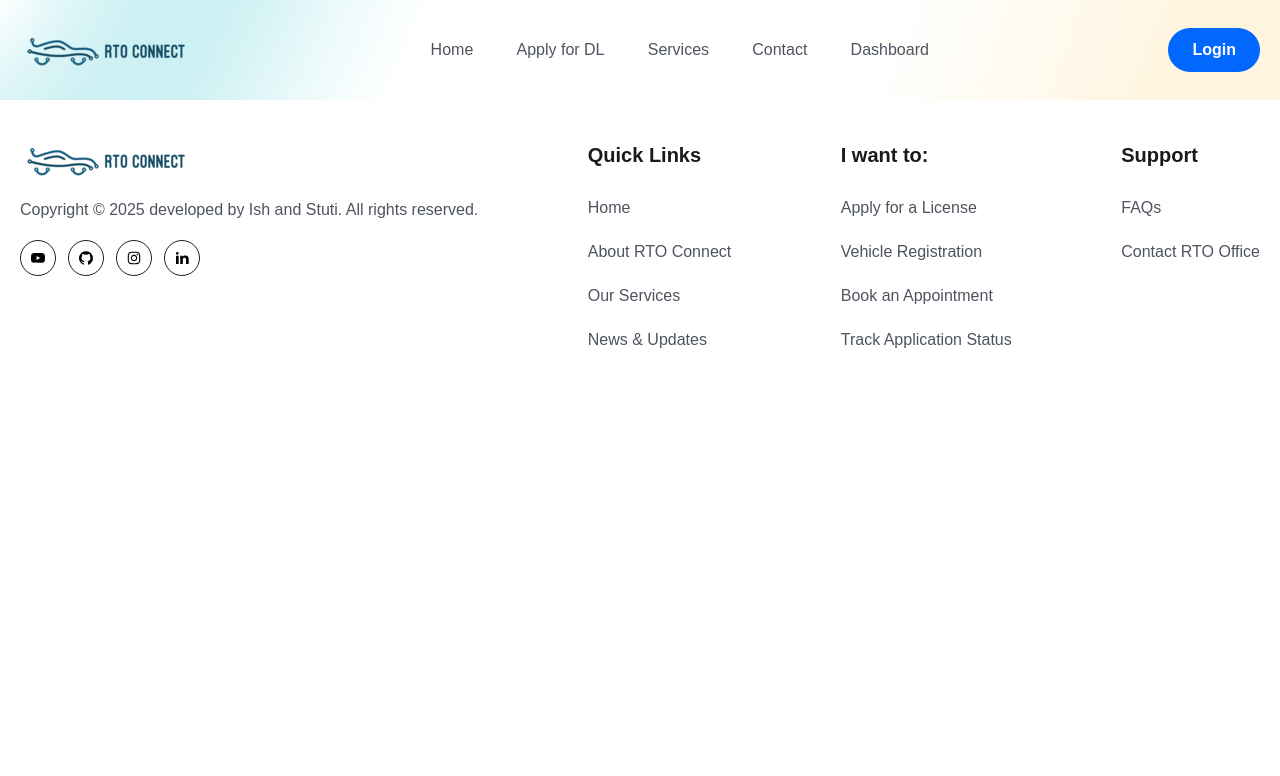
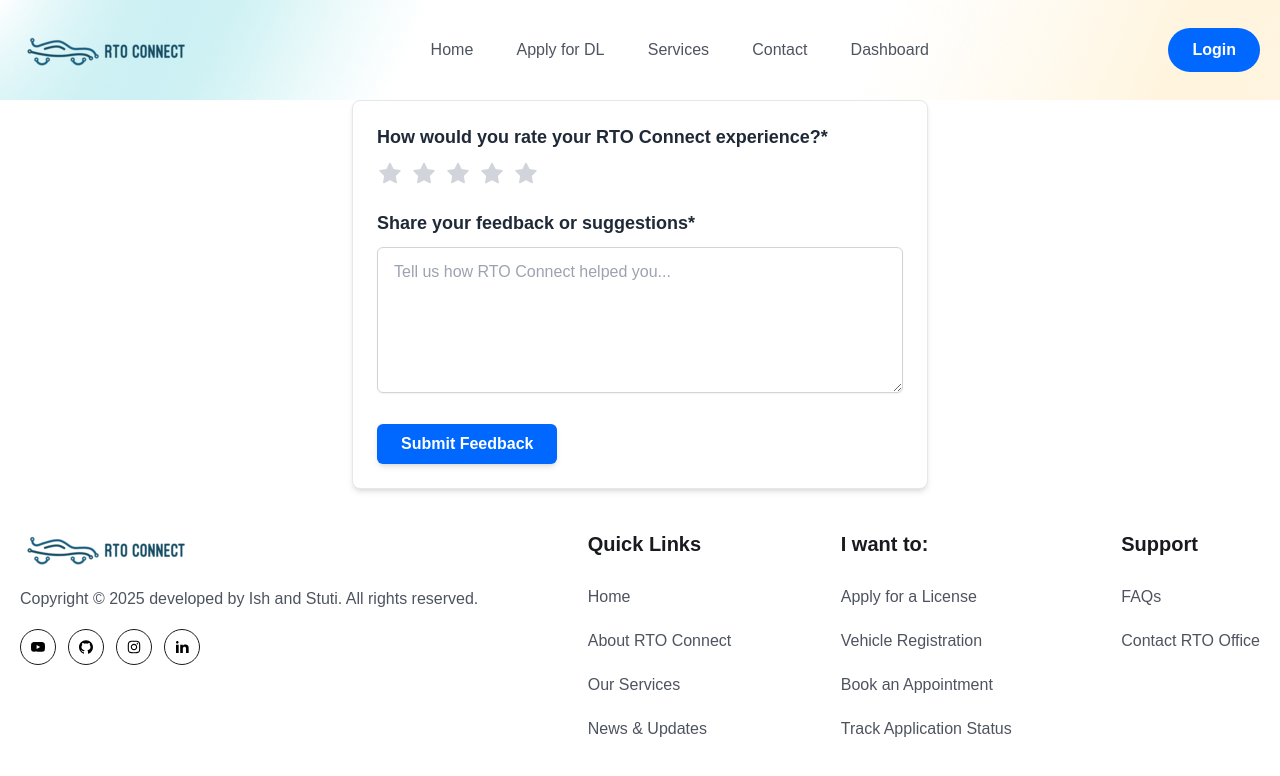
Before and after one commit to thestutirajeev/RTO-Connect, a React (Vite) app in the folder frontend/: page /feedback in a window 1280 px wide. Shown: the top 776 px of the page. Built offline with nearby package versions, Linux system fonts and the light colour scheme; a web font is replaced by a local one.

Commit message:
Feedback/Review from User

```diff
--- /dev/null
+++ b/frontend/src/components/Feedbacks/Reviews.jsx
@@ -0,0 +1,65 @@
+import React, { useEffect, useState } from 'react';
+import { Pagination } from 'swiper/modules';
+import { Swiper, SwiperSlide } from 'swiper/react';
+import 'swiper/css';
+import 'swiper/css/pagination';
+import userAvatar from '../../assets/images/user-avatar.png';
+import { HiStar } from 'react-icons/hi';
+
+const Reviews = () => {
+  const [feedbacks, setFeedbacks] = useState([]);
+
+  useEffect(() => {
+    const fetchFeedbacks = async () => {
+      try {
+        const res = await fetch("http://localhost:5000/api/contact/displayfeedbacks");
+        const data = await res.json();
+        setFeedbacks(data);
+      } catch (error) {
+        console.error("Error fetching feedbacks:", error);
+      }
+    };
+    fetchFeedbacks();
+  }, []);
+
+  return (
+    <div className='mt-[30px] lg:mt-[55px]'>
+      <Swiper
+        modules={[Pagination]}
+        spaceBetween={30}
+        slidesPerView={1}
+        pagination={{ clickable: true }}
+        breakpoints={{
+          640: { slidesPerView: 1, spaceBetween: 0 },
+          768: { slidesPerView: 2, spaceBetween: 20 },
+          1024: { slidesPerView: 3, spaceBetween: 30 },
+        }}
+      >
+        {feedbacks.slice(0, 5).map((feedback, index) => (
+          <SwiperSlide key={index}>
+            <div className='py-[30px] px-5 rounded-3'>
+              <div className='flex items-center gap-[13px]'>
+                <img src={userAvatar} alt='User Avatar' />
+                <div>
+                  <h4 className='text-[18px] leading-[30px] font-semibold text-headingColor'>
+                    {feedback.name}
+                  </h4>
+                  <div className='flex items-center gap-[2px]'>
+                    {[...Array(feedback.rating)].map((_, i) => (
+                      <HiStar key={i} className='text-yellowColor w-[18px] h-5' />
+                    ))}
+                  </div>
+                </div>
+              </div>
+              <p className='text-[16px] leading-7 mt-4 text-textColor font-[400]'>
+                "{feedback.comment}"
+              </p>
+            </div>
+          </SwiperSlide>
+        ))}
+      </Swiper>
+    </div>
+  );
+};
+
+export default Reviews;
--- /dev/null
+++ b/frontend/src/pages/User/FeedbackForm.jsx
@@ -0,0 +1,116 @@
+import React, { useState } from 'react';
+import { AiFillStar } from 'react-icons/ai';
+import { useNavigate } from 'react-router-dom';
+const FeedbackForm = () => {
+  const [rating, setRating] = useState(0);
+  const [hover, setHover] = useState(0);
+  const [reviewText, setReviewText] = useState("");
+  const navigate = useNavigate();
+
+  const handleSubmitReview = async (e) => {
+    e.preventDefault();
+
+    const token = localStorage.getItem("token");
+    if (!token) {
+      alert("Please login to submit feedback!");
+      navigate("/login");
+      return;
+    }
+
+    try {
+      const token = localStorage.getItem("token");
+      const response = await fetch("http://localhost:5000/api/contact/feedback", {
+        method: "POST",
+        headers: {
+          "Content-Type": "application/json",
+          Authorization: token,
+        },
+        body: JSON.stringify({
+          noOfStars: rating,
+          feedback: reviewText,
+        }),
+      });
+
+      const data = await response.json();
+
+      if (response.ok) {
+        alert("Thank you for your feedback!");
+        setRating(0);
+        setHover(0);
+        setReviewText("");
+        navigate("/");
+      } else {
+        alert(data.message || "Something went wrong.");
+      }
+    } catch (err) {
+      console.error(err);
+      alert("Error submitting feedback");
+    }
+  };
+
+  return (
+    <form
+  onSubmit={handleSubmitReview}
+  className="max-w-xl mx-auto bg-white p-6 rounded-lg shadow-md border border-gray-200"
+>
+  {/* Rating Section */}
+  <div>
+    <h3 className="text-heading text-[18px] leading-6 font-semibold mb-3 text-gray-800">
+      How would you rate your RTO Connect experience?*
+    </h3>
+
+    <div className="flex gap-2 mb-4">
+      {[...Array(5).keys()].map((_, index) => {
+        index += 1;
+        return (
+          <button
+            key={index}
+            type="button"
+            className={`transition-colors duration-200 text-[26px] ${
+              index <= (hover || rating)
+                ? "text-yellow-400"
+                : "text-gray-300"
+            }`}
+            onClick={() => setRating(index)}
+            onMouseEnter={() => setHover(index)}
+            onMouseLeave={() => setHover(0)}
+            onDoubleClick={() => {
+              setHover(0);
+              setRating(0);
+            }}
+          >
+            <AiFillStar />
+          </button>
+        );
+      })}
+    </div>
+  </div>
+
+  {/* Textarea Section */}
+  <div className="mt-6">
+    <h3 className="text-heading text-[18px] leading-6 font-semibold mb-3 text-gray-800">
+      Share your feedback or suggestions*
+    </h3>
+
+    <textarea
+      className="border border-gray-300 focus:ring-2 focus:ring-primaryColor focus:outline-none w-full px-4 py-3 rounded-md shadow-sm text-gray-700 placeholder:text-gray-400 transition-all"
+      rows="5"
+      placeholder="Tell us how RTO Connect helped you..."
+      value={reviewText}
+      onChange={(e) => setReviewText(e.target.value)}
+    ></textarea>
+  </div>
+
+  {/* Submit Button */}
+  <button
+    type="submit"
+    className="btn mt-6 bg-primaryColor hover:bg-primaryColor/90 text-white px-6 py-2 rounded-md shadow-md transition-all duration-300"
+  >
+    Submit Feedback
+  </button>
+</form>
+
+  );
+};
+
+export default FeedbackForm;
--- a/frontend/src/routes/Routers.jsx
+++ b/frontend/src/routes/Routers.jsx
@@ -4,8 +4,6 @@ import Login from "../pages/Login";
 import Signup from "../pages/Signup";
 import Contact from "../pages/Contact";
 import RTOOfficeList from "../components/RTOOffices/RTOOfficeList";
-import Doctors from "../pages/Doctors/Doctors";
-import DoctorDetails from "../pages/Doctors/DoctorDetails";
 import Dashboard from "../pages/Dashboard";
 
 import AdminHome from "../pages/Admin/AdminHome";
@@ -19,6 +17,7 @@ import FitnessCheck from "../pages/User/FitnessCheck";
 import DLTest from "../pages/User/DLTest";
 import ApplicationForm from "../pages/User/ApplicationForm";
 import ApplicationStatus from "../pages/User/ApplicationStatus";
+import Feedback from "../pages/User/FeedbackForm";
 
 import { Routes, Route } from 'react-router-dom';
 
@@ -26,8 +25,6 @@ const Routers = () => {
   return <Routes>
     <Route path="/" element={<Home />} />
     <Route path="/home" element={<Home />} />
-    <Route path="/apply-license" element={<Doctors />} />
-    <Route path="/doctors/:id" element={<DoctorDetails />} />
     <Route path="/login" element={<Login />} />
     <Route path="/register" element={<Signup />} />
     <Route path="/contact" element={<Contact />} />
@@ -45,8 +42,9 @@ const Routers = () => {
     <Route path="/register-vehicle" element={<VehicleRegistration />} />
     <Route path="/fitness-check" element={<FitnessCheck />} />
     <Route path="/dl-test" element={<DLTest />} />
-    <Route path="/apply-dllicense" element={<ApplicationForm />} />
+    <Route path="/apply-license" element={<ApplicationForm />} />
     <Route path="/application-status" element={<ApplicationStatus />} />
+    <Route path="/feedback" element={<Feedback />} />
   </Routes>
 };
 
```
Also changed, not shown: 2 other files (tests, documents, lock files or other folders).
